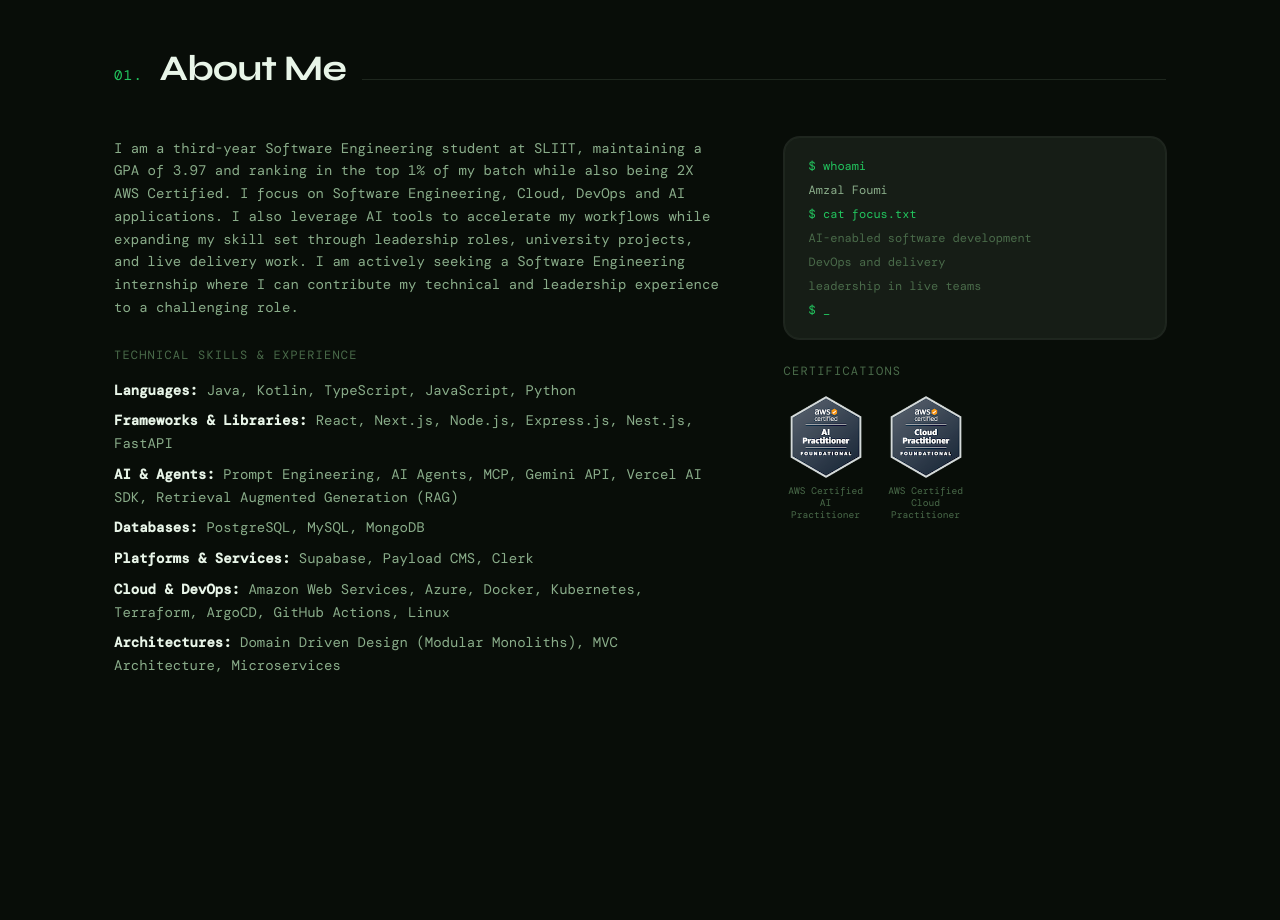
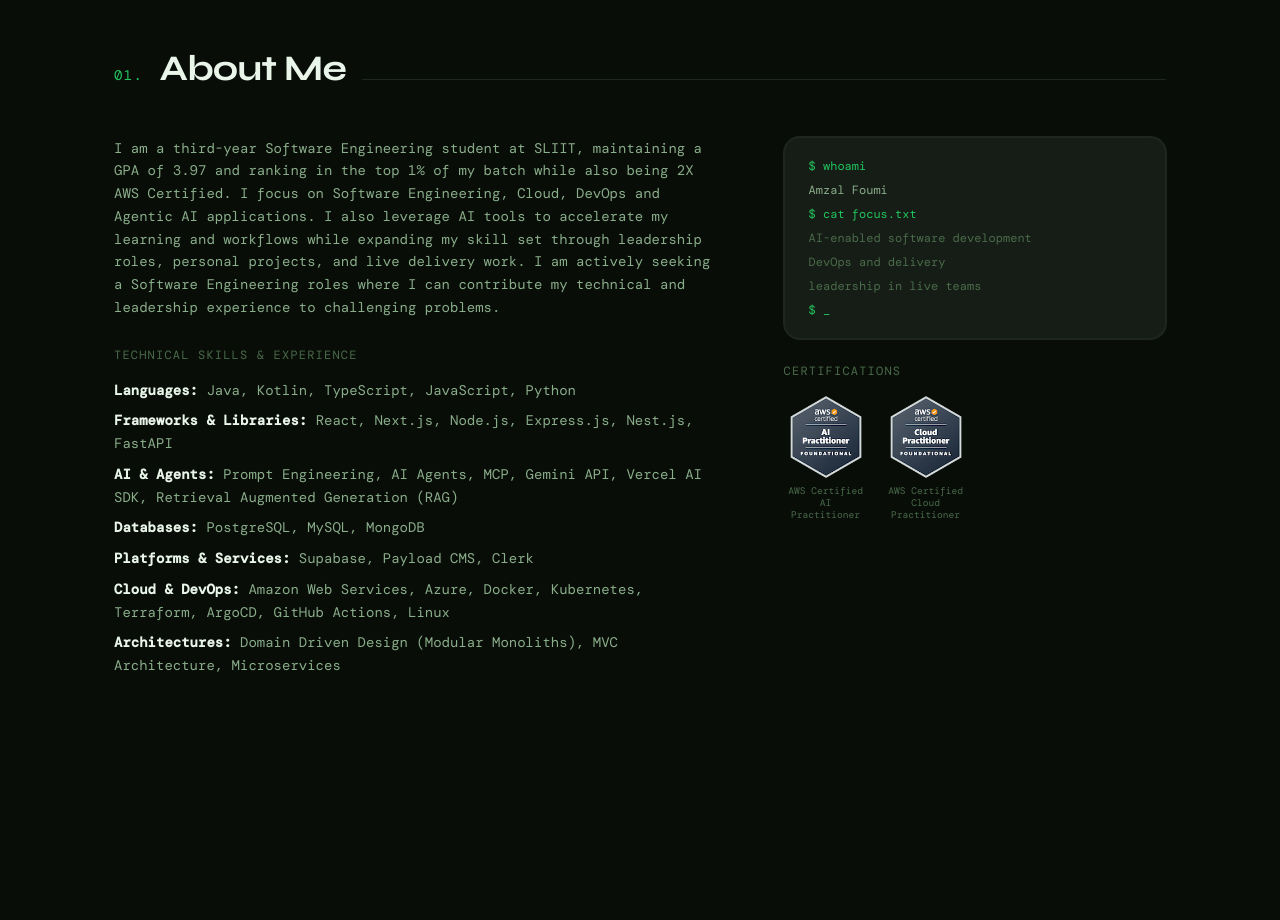
Before and after one commit to AmzalFoumi/amzal-portfolio, a Next.js app: page / in a window 1280 px wide. Shown: the part 2760-3680 px from the top of the page. Built offline with nearby package versions, Linux system fonts and the light colour scheme; a web font is replaced by a local one.

Commit message:
update profile bio

```diff
--- a/src/data/profile.ts
+++ b/src/data/profile.ts
@@ -87,7 +87,7 @@ export const profile = {
     },
   ],
   summary: [
-    "I am a third-year Software Engineering student at SLIIT, maintaining a GPA of 3.97 and ranking in the top 1% of my batch while also being 2X AWS Certified. I focus on Software Engineering, Cloud, DevOps and AI applications. I also leverage AI tools to accelerate my workflows while expanding my skill set through leadership roles, university projects, and live delivery work. I am actively seeking a Software Engineering internship where I can contribute my technical and leadership experience to a challenging role.",
+    "I am a third-year Software Engineering student at SLIIT, maintaining a GPA of 3.97 and ranking in the top 1% of my batch while also being 2X AWS Certified. I focus on Software Engineering, Cloud, DevOps and Agentic AI applications. I also leverage AI tools to accelerate my learning and workflows while expanding my skill set through leadership roles, personal projects, and live delivery work. I am actively seeking a Software Engineering roles where I can contribute my technical and leadership experience to challenging problems.",
   ],
   honors: [
     "Most Outstanding Event of the Year - Benchmark 3.0",
```
